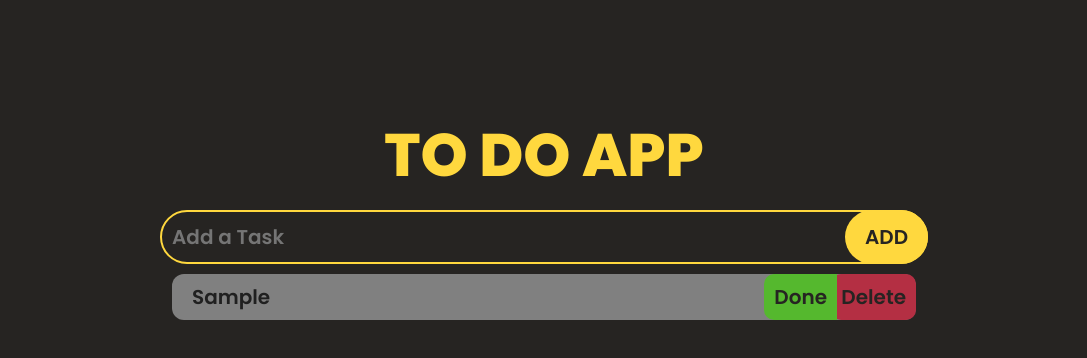
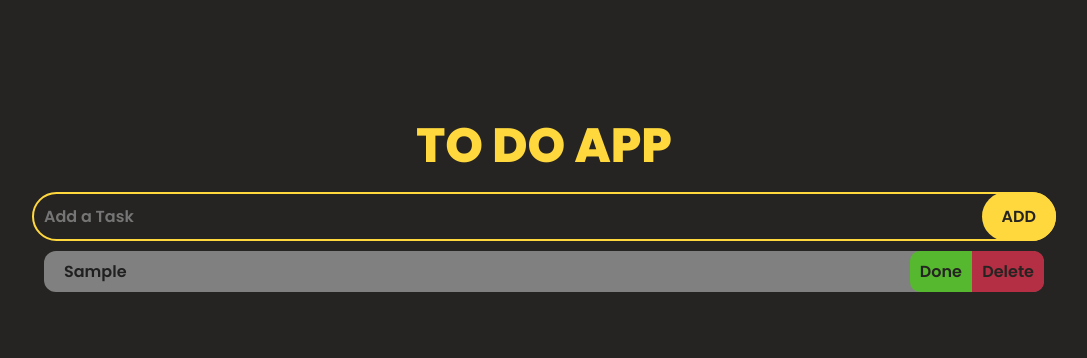
Before and after one commit to Nichanant/JS-Todo-App, a plain HTML site: page index.html in a window 1280 px wide. Both pictures are taken after typing "Sample" into the empty fields and a click on the button "ADD". Shown: the whole page, without its empty margins (96-1183 px from the left). Drawn offline with Linux system fonts and the light colour scheme.

Commit message:
adjust btn size

```diff
--- a/style.css
+++ b/style.css
@@ -29,7 +29,7 @@ html {
     font-family: "Poppins", "Noto Sans Thai", sans-serif;
     font-weight: 400;
     font-style: normal;
-    font-size: 15pt;
+    font-size: 12pt;
     color: var(--text-color);
     background-color: var(--background-color);
 }
@@ -78,7 +78,7 @@ button {
 input {
     box-sizing: border-box;
     padding: 10px 10px;
-    width: 60vw;
+    width: 80vw;
     background: none;
     border: 2px solid var(--accent-color);
     border-radius: 500px;
@@ -94,7 +94,7 @@ input {
 li {
     margin-bottom: 8px;
     padding: 8px 20px;
-    width: 55vw;
+    width: 75vw;
     font-weight: 600;
     background-color: var(--secondary-color);
     color: var(--primary-color);
@@ -102,19 +102,21 @@ li {
     display: flex;
     align-items: center;
     position: relative;
+    z-index: 10;
 }
 
 .deleteTask {
     position: absolute;
     top: 0;
     right: 0;
+    z-index: 30;
 
     background-color: var(--deleteBtn);
     height: 100%;
     padding: 0 10px;
     text-align: center;
     border: none;
-    border-radius: 10px;
+    border-radius: 0px 10px 10px 0px;
     font: inherit;
     font-weight: 600;
     color: var(--background-color);
@@ -124,7 +126,8 @@ li {
 .doneTask {
     position: absolute;
     top: 0;
-    right: 79px;
+    right: 72px;
+    z-index: 20;
 
     background-color: var(--doneBtn);
     height: 100%;
```
